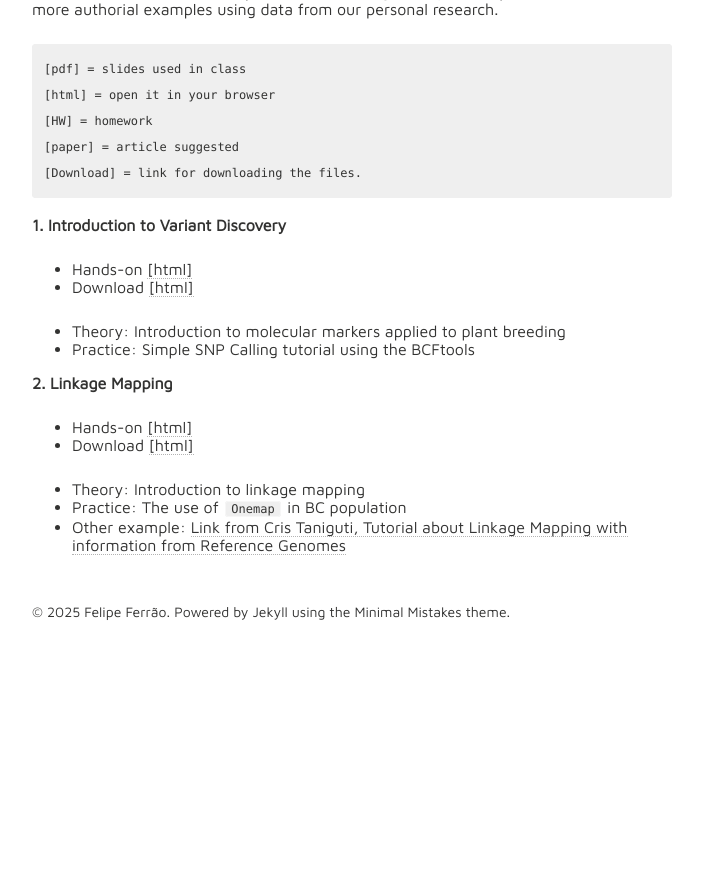
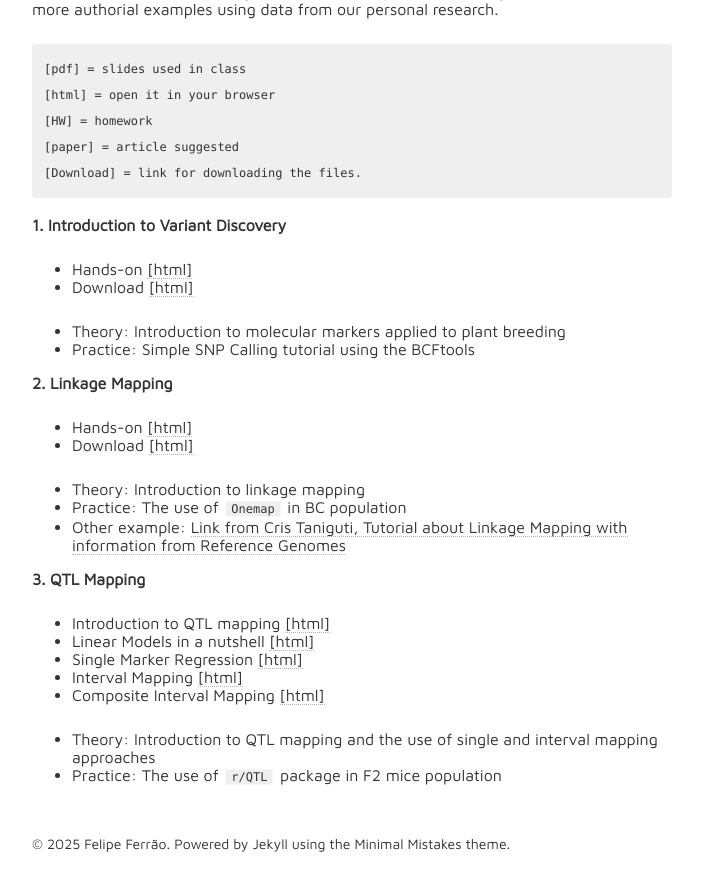
Before and after one commit to lfelipe-ferrao/lfelipe-ferrao.github.io, a Jekyll site: the page built from class/mas/index.md, in a window 1280 px wide and 900 px high, scrolled down 1613 px. Shown: the top 891 px of the window, without its empty margins (288-991 px from the left). Built offline with Jekyll 4.4.1, drawn with Linux system fonts in a browser that asks for light colours; nearby versions of some CDN libraries; our own code applies the rules of GitHub Pages for plain Markdown files; before the commit the page ends 2281 px from its top, so only the background shows below that.

Commit message:
Update index.md

```diff
--- a/class/mas/index.md
+++ b/class/mas/index.md
@@ -62,3 +62,14 @@ It is an attempt to organize and make available to any student the class notes u
 - Theory: Introduction to linkage mapping
 - Practice: The use of `Onemap` in BC population
 - Other example: [Link from Cris Taniguti, Tutorial about Linkage Mapping with information from Reference Genomes](https://cristianetaniguti.github.io/Tutorials/Cornell_course/OneMap_Inbred.html#group-and-ordering)
+
+**3. QTL Mapping**
+
+- Introduction to QTL mapping [[html]](https://htmlpreview.github.io/?https://github.com/lfelipe-ferrao/lfelipe-ferrao.github.io/blob/master/class/mas/1.Introduction_QTLMapping.html)
+- Linear Models in a nutshell [[html]](https://minhaskamal.github.io/DownGit/#/home?url=https://github.com/lfelipe-ferrao/lfelipe-ferrao.github.io/blob/master/class/mas/1.IntroductionLinearModels.html)
+- Single Marker Regression [[html]](https://htmlpreview.github.io/?https://github.com/lfelipe-ferrao/lfelipe-ferrao.github.io/blob/master/class/mas/2.Single_QTLMapping.html)
+- Interval Mapping [[html]](https://minhaskamal.github.io/DownGit/#/home?url=https://github.com/lfelipe-ferrao/lfelipe-ferrao.github.io/blob/master/class/mas/3.Interval_QTLMapping.html)
+- Composite Interval Mapping [[html]](https://minhaskamal.github.io/DownGit/#/home?url=https://github.com/lfelipe-ferrao/lfelipe-ferrao.github.io/blob/master/class/mas/4.Composite_QTLMapping.html)
+
+- Theory: Introduction to QTL mapping and the use of single and interval mapping approaches
+- Practice: The use of `r/QTL` package in F2 mice population
```
